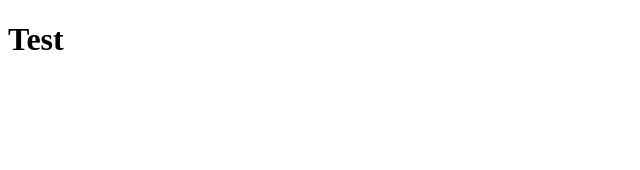
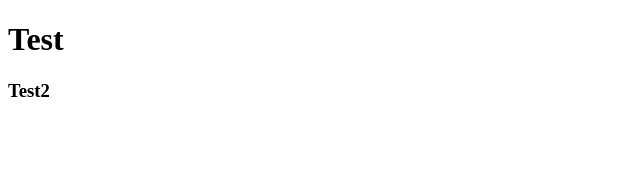
Before and after one commit to HeartBit-Platform/smarthack22, a Next.js app: page / in a window 1280 px wide. Shown: the top 170 px of the page, without its empty margins (0-640 px from the left). Built offline with nearby package versions, Linux system fonts and the light colour scheme.

Commit message:
Test Commit

```diff
--- a/app/page.js
+++ b/app/page.js
@@ -4,6 +4,7 @@ export default function HomePage(){
     return (
         <div>
             <h1> Test</h1>
+            <h3>Test2</h3>
         </div>
     )
 }
```
